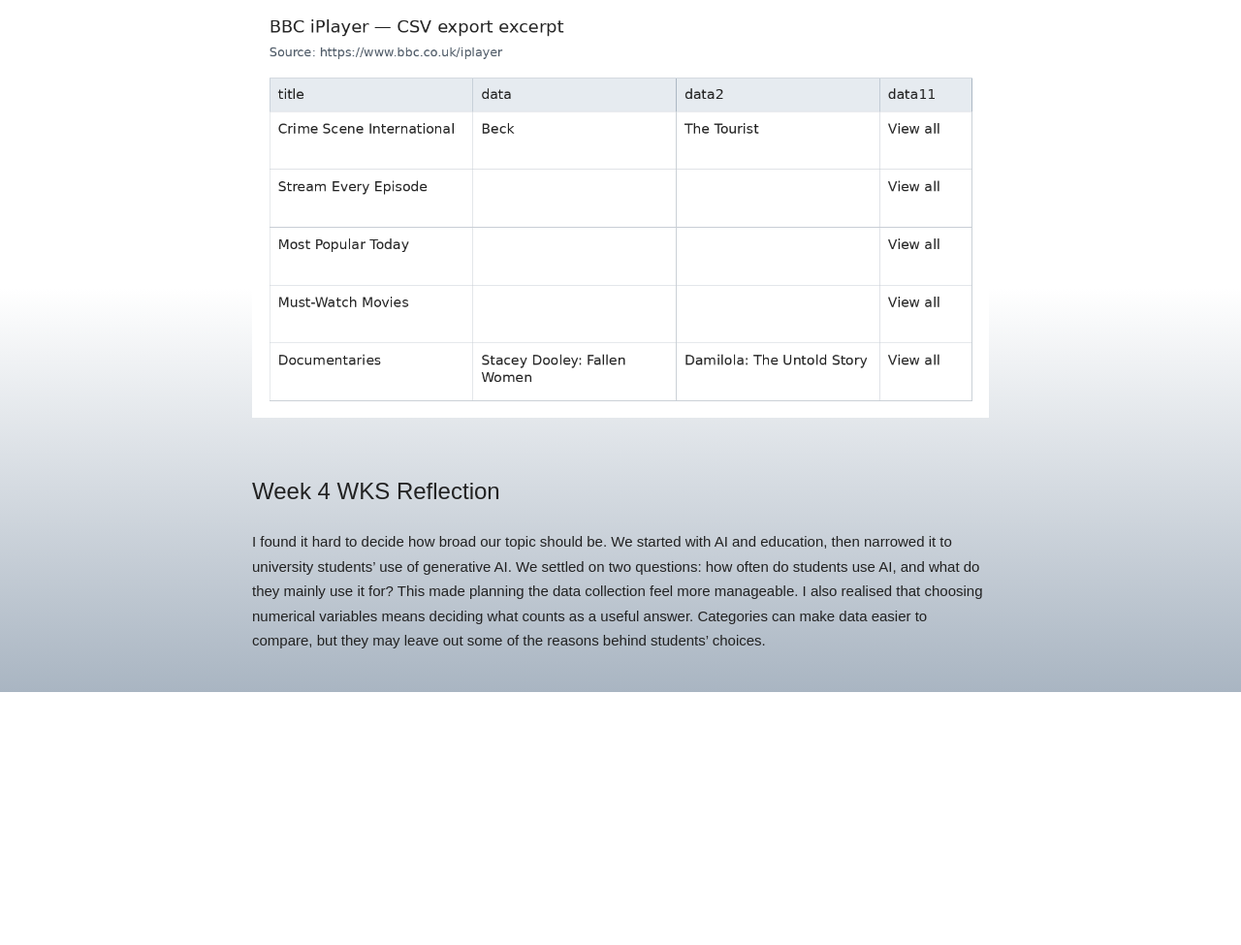
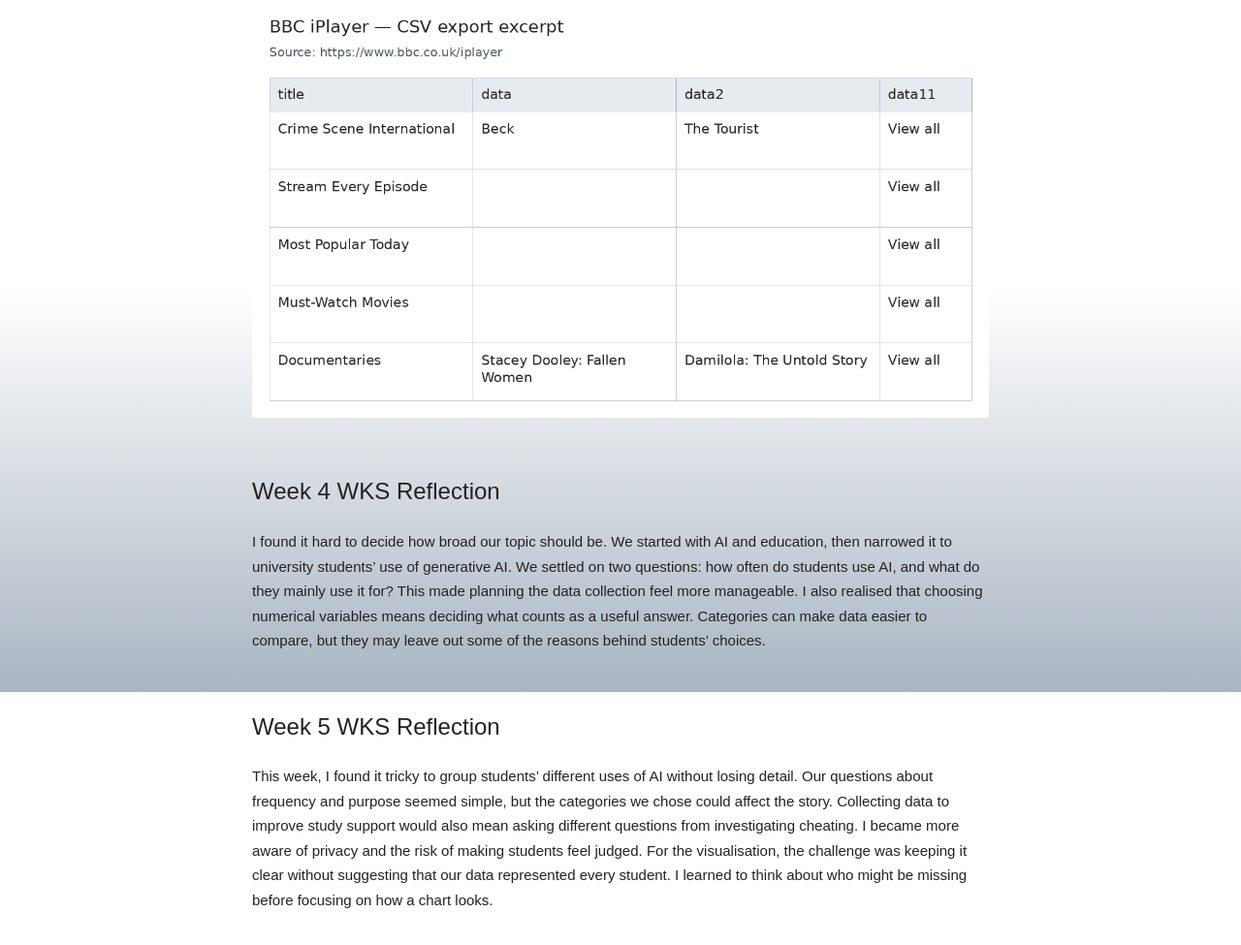
Before and after one commit to AriAmuro/COMM5780, a plain HTML site: page wks.html in a window 1280 px wide. Shown: the part 886-1861 px from the top of the page at 97% size. Before the commit the page ends 1670 px from the top, so only its background shows below. Drawn offline with Linux system fonts and the light colour scheme.

Commit message:
Add Week 5 reflection on data classification and visualisation

```diff
--- a/wks.html
+++ b/wks.html
@@ -42,6 +42,10 @@
       <h2 class="reflection-title">Week 4 WKS Reflection</h2>
       <p>I found it hard to decide how broad our topic should be. We started with AI and education, then narrowed it to university students’ use of generative AI. We settled on two questions: how often do students use AI, and what do they mainly use it for? This made planning the data collection feel more manageable. I also realised that choosing numerical variables means deciding what counts as a useful answer. Categories can make data easier to compare, but they may leave out some of the reasons behind students’ choices.</p>
     </article>
+    <article class="reflection">
+      <h2 class="reflection-title">Week 5 WKS Reflection</h2>
+      <p>This week, I found it tricky to group students’ different uses of AI without losing detail. Our questions about frequency and purpose seemed simple, but the categories we chose could affect the story. Collecting data to improve study support would also mean asking different questions from investigating cheating. I became more aware of privacy and the risk of making students feel judged. For the visualisation, the challenge was keeping it clear without suggesting that our data represented every student. I learned to think about who might be missing before focusing on how a chart looks.</p>
+    </article>
   </main>
 </body>
 </html>
```
